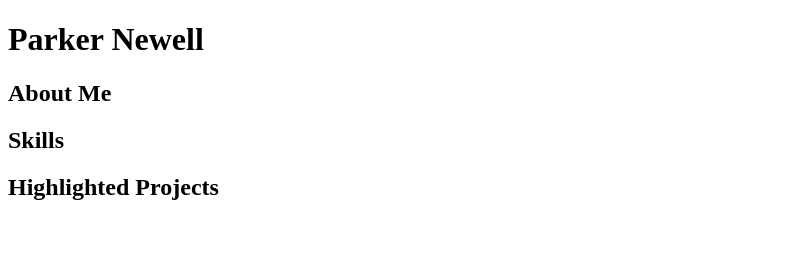
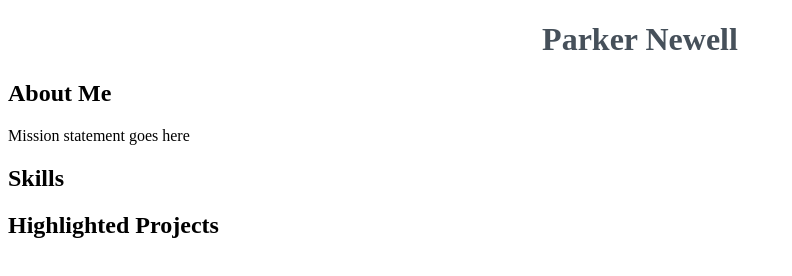
Before and after one commit to Parker-Newell/Parker-Newell.github.io, a plain HTML site: page index.html in a window 1280 px wide. Shown: the whole page, without its empty margins (0-792 px from the left). Drawn offline with Linux system fonts and the light colour scheme.

Commit message:
Adding color

```diff
--- a/index.html
+++ b/index.html
@@ -2,11 +2,19 @@
 <html>
   <head>
     <title>CSCE 190: Parker Newell</title>
+    <link rel="stylesheet" href="styles.css">
   </head>
   <body>
     <h1>Parker Newell</h1>
+    <div ckass="about">
       <h2>About Me</h2>
+      <p>Mission statement goes here</p>
+    </div>
+    <div class="skills">
       <h2>Skills</h2>
+    </div>
+    <div class="projects">
       <h2>Highlighted Projects</h2>
+    </div>
   </body>
 </html>
--- /dev/null
+++ b/styles.css
@@ -0,0 +1,8 @@
+body {
+    background: rgb(77, 120, 201)
+    font-family Arial, Helvetica, sans-serif;
+}
+h1 {
+    color: rgb(70, 80, 90);
+    text-align: center;
+}
```
Lines whose indentation alone changed are shown as unchanged.
